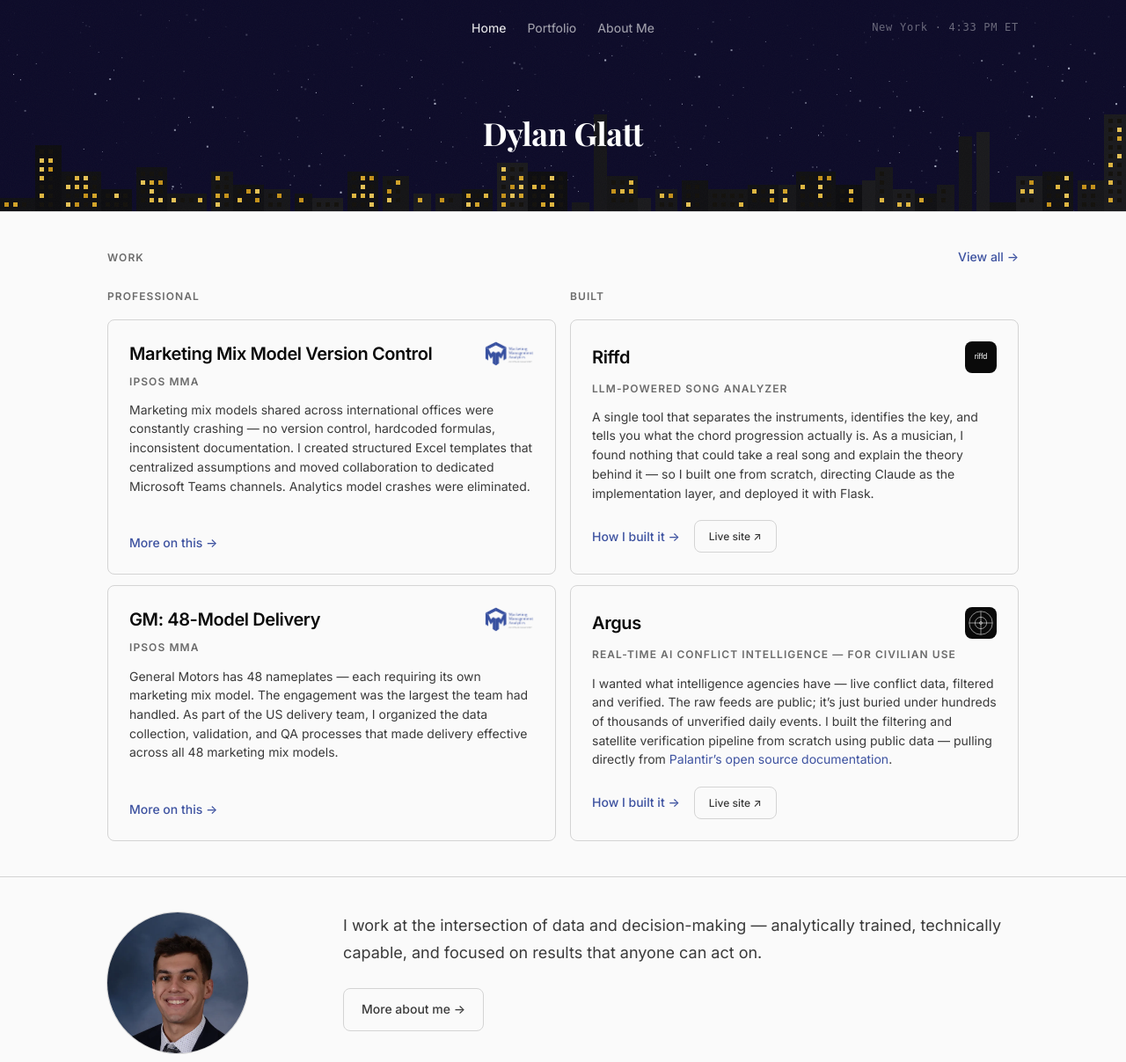
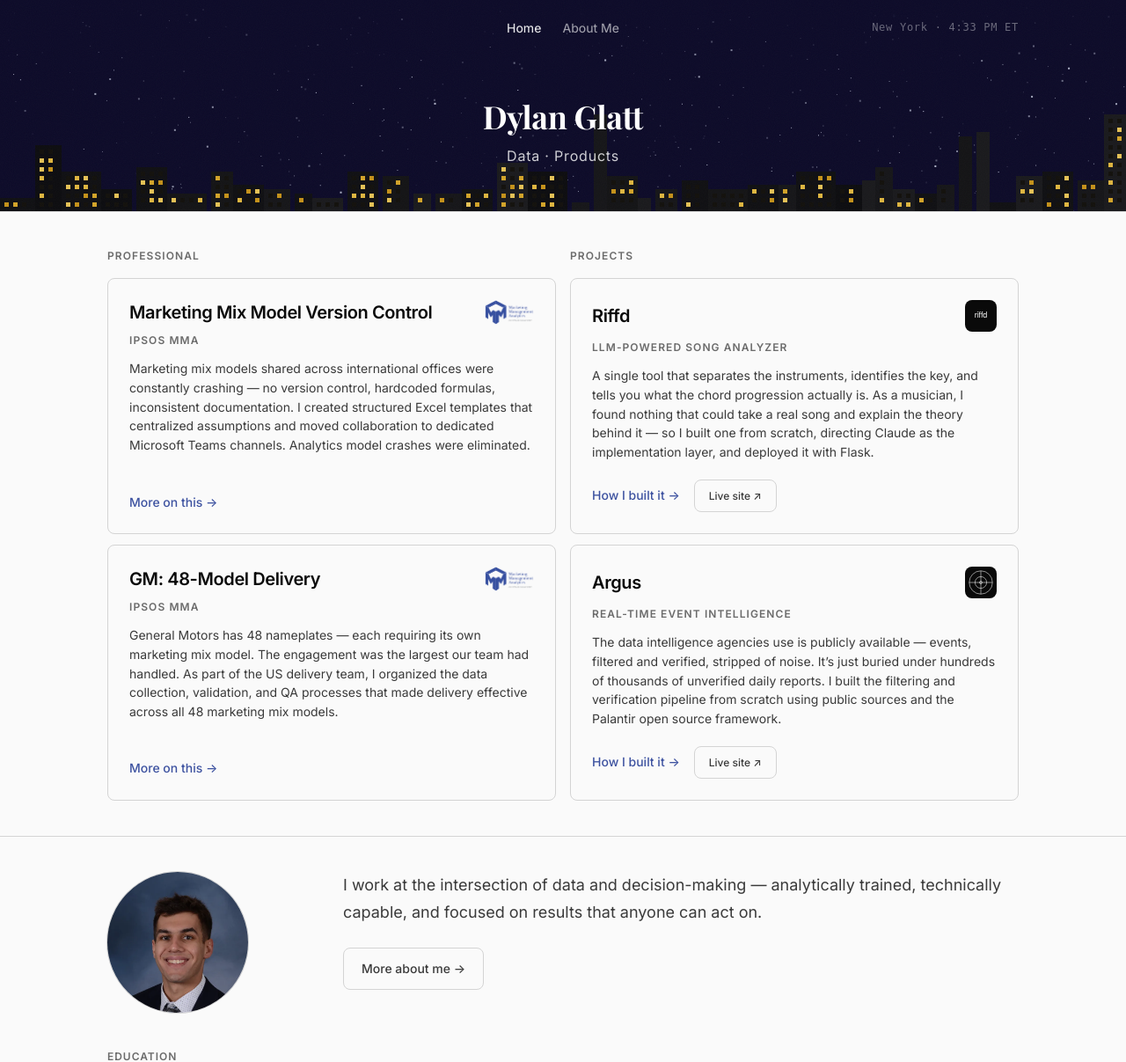
Before and after one commit to dylanglatt/dylanglatt.com, a Flask app: page / in a window 1280 px wide. Shown: the top 1207 px of the page at 88% size. Run offline with Flask 3, Linux system fonts and the light colour scheme.

Commit message:
Refine copy, tagline, and case study pages

```diff
--- a/static/css/main.css
+++ b/static/css/main.css
@@ -718,18 +718,18 @@ ul { list-style: none; }
   letter-spacing: -0.01em;
   line-height: 1.1;
   color: #FFFFFF;
-  margin-bottom: 0;
+  margin-bottom: var(--sp-3);
 }
 
 .hero-tagline {
   font-family: 'Inter', sans-serif;
-  font-size: clamp(0.95rem, 1.5vw, 1.1rem);
+  font-size: var(--text-base);
   font-weight: 400;
-  color: rgba(255, 255, 255, 0.72);
+  letter-spacing: 0.05em;
+  color: rgba(255, 255, 255, 0.8);
   margin-top: var(--sp-3);
   margin-bottom: 0;
-  letter-spacing: 0.01em;
-  line-height: 1.5;
+  text-align: center;
 }
 
 .hero-actions {
--- a/templates/base.html
+++ b/templates/base.html
@@ -32,7 +32,6 @@
       <div></div>
       <div class="nav-links" id="nav-links">
         <a href="{{ url_for('index') }}" class="nav-link {% if request.endpoint == 'index' %}active{% endif %}">Home</a>
-        <a href="{{ url_for('work') }}"  class="nav-link {% if request.endpoint in ('work','work_riffd','work_argus','work_job_scanner') %}active{% endif %}">Portfolio</a>
         <a href="{{ url_for('about') }}" class="nav-link {% if request.endpoint == 'about' %}active{% endif %}">About Me</a>
       </div>
       <div class="nav-clock" id="hero-timestamp">New York · <span id="hero-clock"></span></div>
--- a/templates/index.html
+++ b/templates/index.html
@@ -10,6 +10,7 @@
   <canvas id="hero-canvas" class="hero-canvas"></canvas>
   <div class="container">
     <h1 class="hero-name">Dylan Glatt</h1>
+    <p class="hero-tagline">Data &middot; Products</p>
   </div>
 </section>
 <script src="{{ url_for('static', filename='js/hero-city.js') }}"></script>
@@ -23,11 +24,6 @@
 <!-- ── Case studies ──────────────────────────────────────────────────────── -->
 <section class="section">
   <div class="container">
-    <div class="section-header fade-up">
-      <span class="section-title">Work</span>
-      <a href="{{ url_for('work') }}" class="section-cta">View all &rarr;</a>
-    </div>
-
     <div class="work-grid">
 
       <!-- Left: Work Experience -->
@@ -50,7 +46,7 @@
             <img src="{{ url_for('static', filename='img/mma-logo.png') }}" class="case-card-logo" alt="Ipsos MMA" style="width: auto; height: 28px; max-width: 90px; object-fit: contain; border-radius: 0;">
           </div>
           <p class="case-card-label">Ipsos MMA</p>
-          <p class="case-card-desc">General Motors has 48 nameplates &mdash; each requiring its own marketing mix model. The engagement was the largest the team had handled. As part of the US delivery team, I organized the data collection, validation, and QA processes that made delivery effective across all 48 marketing mix models.</p>
+          <p class="case-card-desc">General Motors has 48 nameplates &mdash; each requiring its own marketing mix model. The engagement was the largest our team had handled. As part of the US delivery team, I organized the data collection, validation, and QA processes that made delivery effective across all 48 marketing mix models.</p>
           <div class="case-card-footer">
             <a href="{{ url_for('work_gm') }}" class="case-card-cta">More on this &rarr;</a>
           </div>
@@ -59,7 +55,7 @@
 
       <!-- Right: Projects -->
       <div class="work-col fade-up" data-delay="1">
-        <span class="work-col-label">Built</span>
+        <span class="work-col-label">Projects</span>
         <div class="case-card">
           <div class="case-card-header">
             <h3 class="case-card-title"><a href="{{ url_for('work_riffd') }}" style="color: inherit; text-decoration: none;">Riffd</a></h3>
@@ -77,8 +73,8 @@
             <h3 class="case-card-title"><a href="{{ url_for('work_argus') }}" style="color: inherit; text-decoration: none;">Argus</a></h3>
             <img src="{{ url_for('static', filename='img/argus-logo.svg') }}" class="case-card-logo" alt="Argus">
           </div>
-          <p class="case-card-label">Real-Time AI Conflict Intelligence — For Civilian Use</p>
-          <p class="case-card-desc">I wanted what intelligence agencies have &mdash; live conflict data, filtered and verified. The raw feeds are public; it&rsquo;s just buried under hundreds of thousands of unverified daily events. I built the filtering and satellite verification pipeline from scratch using public data — pulling directly from <a href="https://palantir.github.io/" target="_blank" rel="noopener" style="color: var(--accent);">Palantir&rsquo;s open source documentation</a>.</p>
+          <p class="case-card-label">Real-Time Event Intelligence</p>
+          <p class="case-card-desc">The data intelligence agencies use is publicly available &mdash; events, filtered and verified, stripped of noise. It&rsquo;s just buried under hundreds of thousands of unverified daily reports. I built the filtering and verification pipeline from scratch using public sources and the Palantir open source framework.</p>
           <div class="case-card-footer">
             <a href="{{ url_for('work_argus') }}" class="case-card-cta">How I built it &rarr;</a>
             <a href="https://argusosint.vercel.app" target="_blank" rel="noopener" class="btn btn-secondary" style="font-size: var(--text-xs); padding: var(--sp-2) var(--sp-4);">Live site &nearr;</a>
```
Also changed, not shown: templates/work_gm.html (+13 -18 lines), templates/work_ipsos.html (+18 -35 lines).
